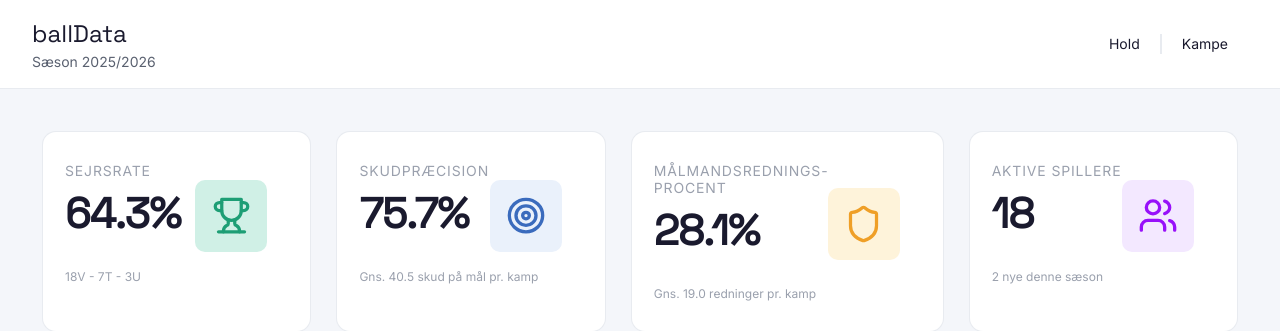
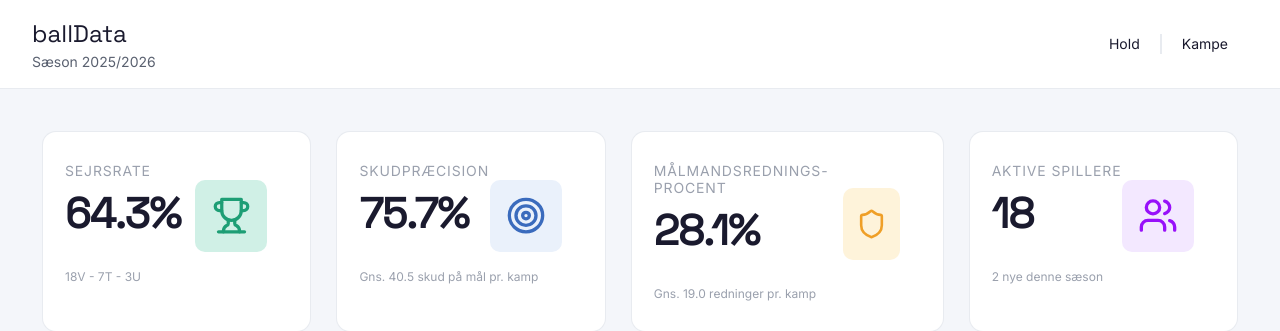
Before and after one commit to cs-26-dat-2-04/ballData, a Next.js app in the folder frontend/: page / in a window 1280 px wide. Shown: the top 331 px of the page. Built offline with nearby package versions, Linux system fonts and the light colour scheme.

Commit message:
fjernet /teams/
forbedrede også statcard koden en smule, men det burde ikke ændre noget visuelt

```diff
--- a/frontend/src/components/Collections/collections.module.css
+++ b/frontend/src/components/Collections/collections.module.css
@@ -2,7 +2,7 @@
   display: flex;
   flex-direction: column;
   width: 100%;
-  height: auto;
+  height: min-content;
   background: white;
   border: 1.5px solid var(--rule);
   position: relative;
--- a/frontend/src/components/Header/Header.jsx
+++ b/frontend/src/components/Header/Header.jsx
@@ -13,7 +13,7 @@ export default function Header() {
         </div>
 
           <nav className={styles.headerNav}>
-           <Link href={"/teams"} className={styles.navLink} style={{borderRight:"2px solid var(--rule)"}}> Hold</Link>
+           <Link href={"/teams/5ab46e31-391c-46a7-8e45-db9ada07626d"} className={styles.navLink} style={{borderRight:"2px solid var(--rule)"}}> Hold</Link>
 
 
         <Link href={"/matches"} className={styles.navLink}> Kampe</Link>
--- a/frontend/src/components/StatCard/StatCard.jsx
+++ b/frontend/src/components/StatCard/StatCard.jsx
@@ -20,18 +20,10 @@ export default function StatCard({
           <p className={statCardStyles.cardBody}>{body ?? "-"}</p>
         </div>
         <div
-          style={{
-            marginLeft: "auto",
-            marginRight: "25px",
-            alignSelf: "center",
-          }}
+          className={statCardStyles.iconContainer}
+          style={{ backgroundColor: iconColor }}
         >
-          <div
-            className={statCardStyles.iconContainer}
-            style={{ backgroundColor: iconColor }}
-          >
-            {icon && <Image src={icon} width={64} height={64} alt={iconAlt} />}
-          </div>
+          {icon && <Image src={icon} width={64} height={64} alt={iconAlt} />}
         </div>
       </div>
       <span className={styles.cardFooter}>{footer ?? ""}</span>
--- a/frontend/src/components/StatCard/statCard.module.css
+++ b/frontend/src/components/StatCard/statCard.module.css
@@ -17,6 +17,9 @@
   display: flex;
   justify-content: center;
   align-items: center;
+  margin-left: auto;
+  margin-right: 25px;
+  align-self: center;
 }
 
 .iconContainer img {
```
Also changed, not shown: frontend/src/app/teams/[[...id]]/page.jsx (deleted, +0 -59 lines), frontend/src/app/teams/[id]/page.jsx (added, +32 -0 lines).
